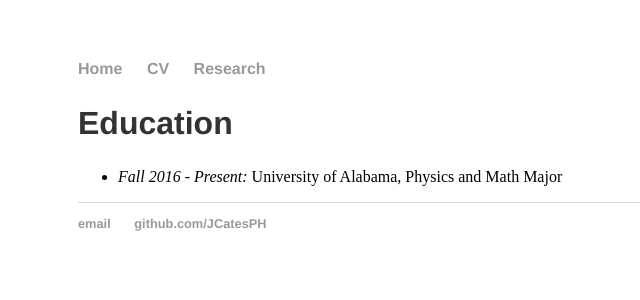
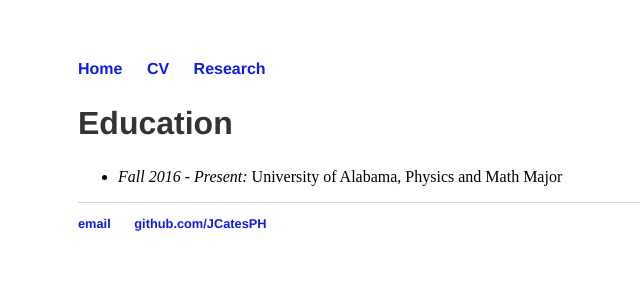
Before and after one commit to JCatesPH/JCatesPH.github.io, a Jekyll site: the page built from cv/index.html, in a window 1280 px wide. Shown: the top 300 px of the page, without its empty margins (114-754 px from the left). Built offline with Jekyll 4.4.1, drawn with Linux system fonts in a browser that asks for light colours.

Commit message:
Change link color for visibility

```diff
--- a/css/main.css
+++ b/css/main.css
@@ -14,7 +14,7 @@ nav ul li, footer ul li {
 }
 a {
     text-decoration: none;
-    color: #999;
+    color: rgb(15, 29, 224);
 }
 a:hover {
     text-decoration: underline;
--- a/index.html
+++ b/index.html
@@ -4,7 +4,7 @@ title: Jalen Cates, Physics Student
 ---
 <div class="blurb">
 	<h1>Jalen Cates</h1>
-	<img src= "Image_1 2019-08-16_23-43-31.jpeg" width="300" height="200">
+	<img src= "Image_1 2019-08-16_23-43-31.jpeg" width="250" height="200">
 	<p>I'm a Senior at the University of Alabama majoring in physics and mathematics. I grew up in the Tuscaloosa area and first got inspired by an AP physics teacher. Over time, I have honed my interests and developed a passion for mathematics and physics. Increases in computational power have allowed physicists to increase productivity in a number of areas, most notably <em>first-principles calculations</em> and biophysics. These advances, however, have opened up more areas of research and revealed the ways other areas could be improved. I am very interested in continuing to study statistical and condensed matter physics using computational approaches. I have experience in experimental and computational techniques, and I will be applying for physics graduate programs to begin in the Fall of 2020.
 	<a href=/research>Read more about my research experience..</a></p>
 
```
